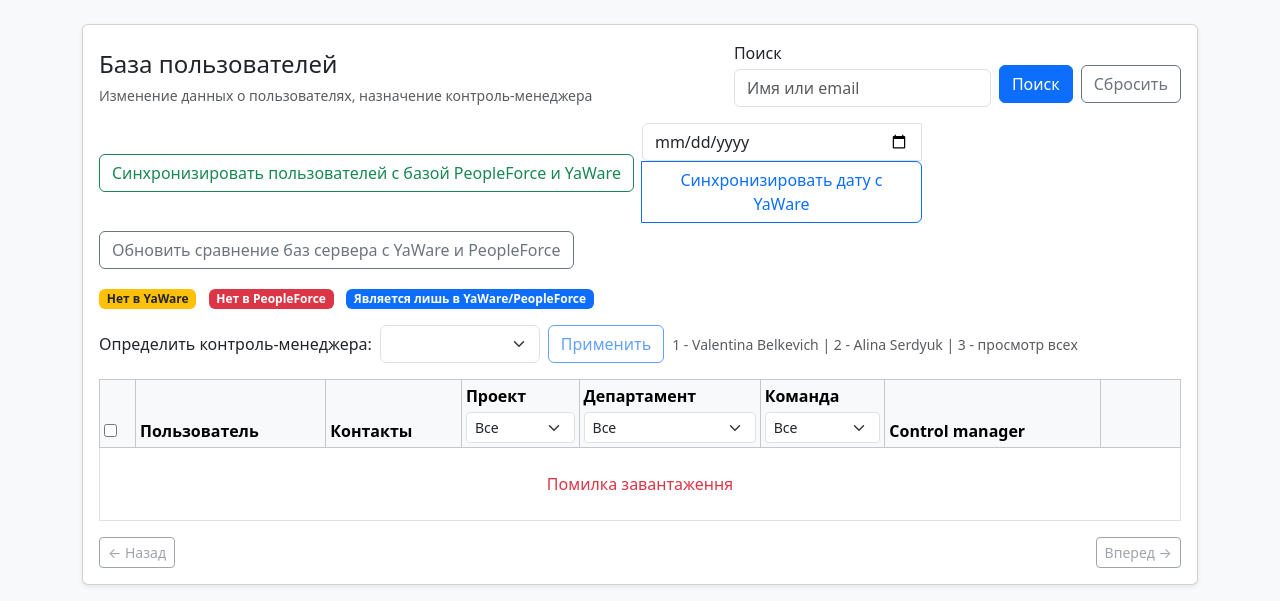
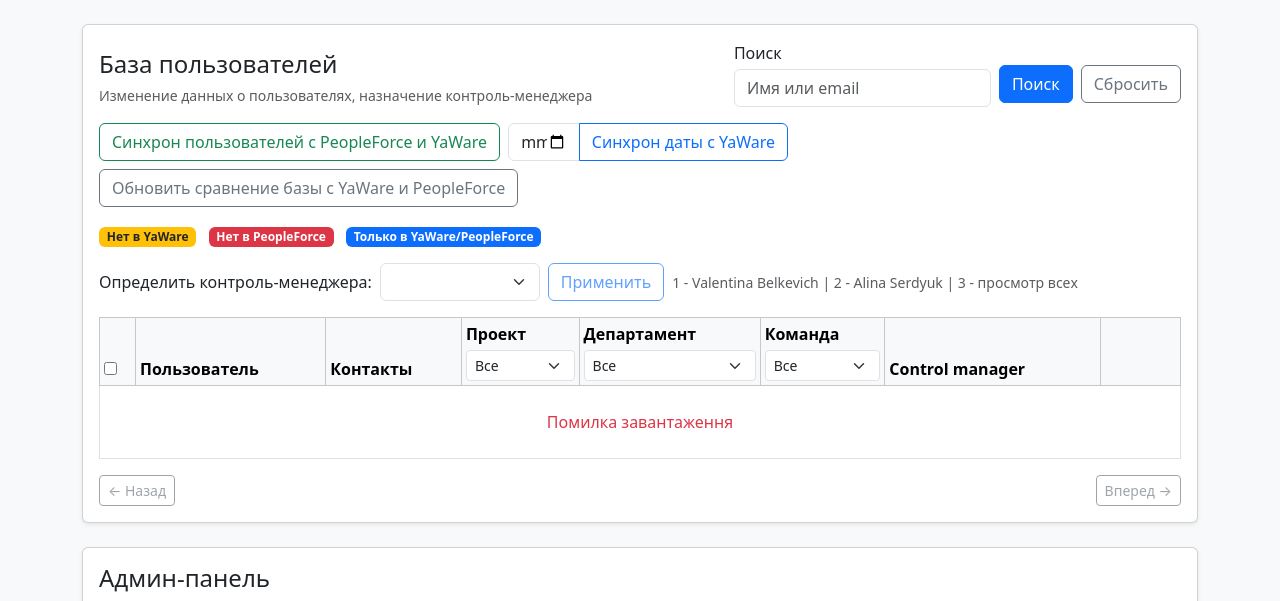
Before and after one commit to Syvyj/HRDashboard-YaWare-PeopleForce, a Flask app: template templates/admin.html in a window 1280 px wide. Shown: the part 56-657 px from the top of the page. Run offline with Flask 3, Linux system fonts and the light colour scheme; the template is opened without the code that fills it, so the values that code supplies are empty.

Commit message:
Update synchronization button labels and diff card headers for clarity

```diff
--- a/templates/admin.html
+++ b/templates/admin.html
@@ -71,7 +71,7 @@
               id="sync-users-btn"
               data-loading-class="btn-success text-white"
             >
-              Синхронизировать пользователей с базой PeopleForce и YaWare
+              Синхрон пользователей с PeopleForce и YaWare
             </button>
             <div class="input-group sync-date-group" style="max-width: 280px">
               <input type="date" class="form-control" id="sync-date-input" />
@@ -81,7 +81,7 @@
                 id="sync-date-btn"
                 data-loading-class="btn-primary text-white"
               >
-                Синхронизировать дату с YaWare
+                Синхрон даты с YaWare
               </button>
             </div>
             <button
@@ -90,15 +90,13 @@
               id="refresh-diff-btn"
               data-loading-class="btn-secondary text-white"
             >
-              Обновить сравнение баз сервера с YaWare и PeopleForce
+              Обновить сравнение базы с YaWare и PeopleForce
             </button>
           </div>
           <div class="mb-3" id="diff-legend">
             <span class="badge bg-warning text-dark me-2">Нет в YaWare</span>
             <span class="badge bg-danger me-2">Нет в PeopleForce</span>
-            <span class="badge bg-primary"
-              >Является лишь в YaWare/PeopleForce</span
-            >
+            <span class="badge bg-primary">Только в YaWare/PeopleForce</span>
           </div>
           <div class="small mb-3" id="diff-summary"></div>
           <div class="row g-3 mb-4" id="diff-lists" hidden>
@@ -123,7 +121,7 @@
             </div>
             <div class="col-md-3">
               <div class="diff-card diff-card-outline h-100">
-                <div class="diff-card-header">Лишь в YaWare</div>
+                <div class="diff-card-header">Только в YaWare</div>
                 <div class="diff-card-body">
                   <ul class="diff-card-list" id="diff-yaware-only-list"></ul>
                 </div>
@@ -131,7 +129,7 @@
             </div>
             <div class="col-md-3">
               <div class="diff-card diff-card-outline h-100">
-                <div class="diff-card-header">Лишь в PeopleForce</div>
+                <div class="diff-card-header">Только в PeopleForce</div>
                 <div class="diff-card-body">
                   <ul
                     class="diff-card-list"
```
